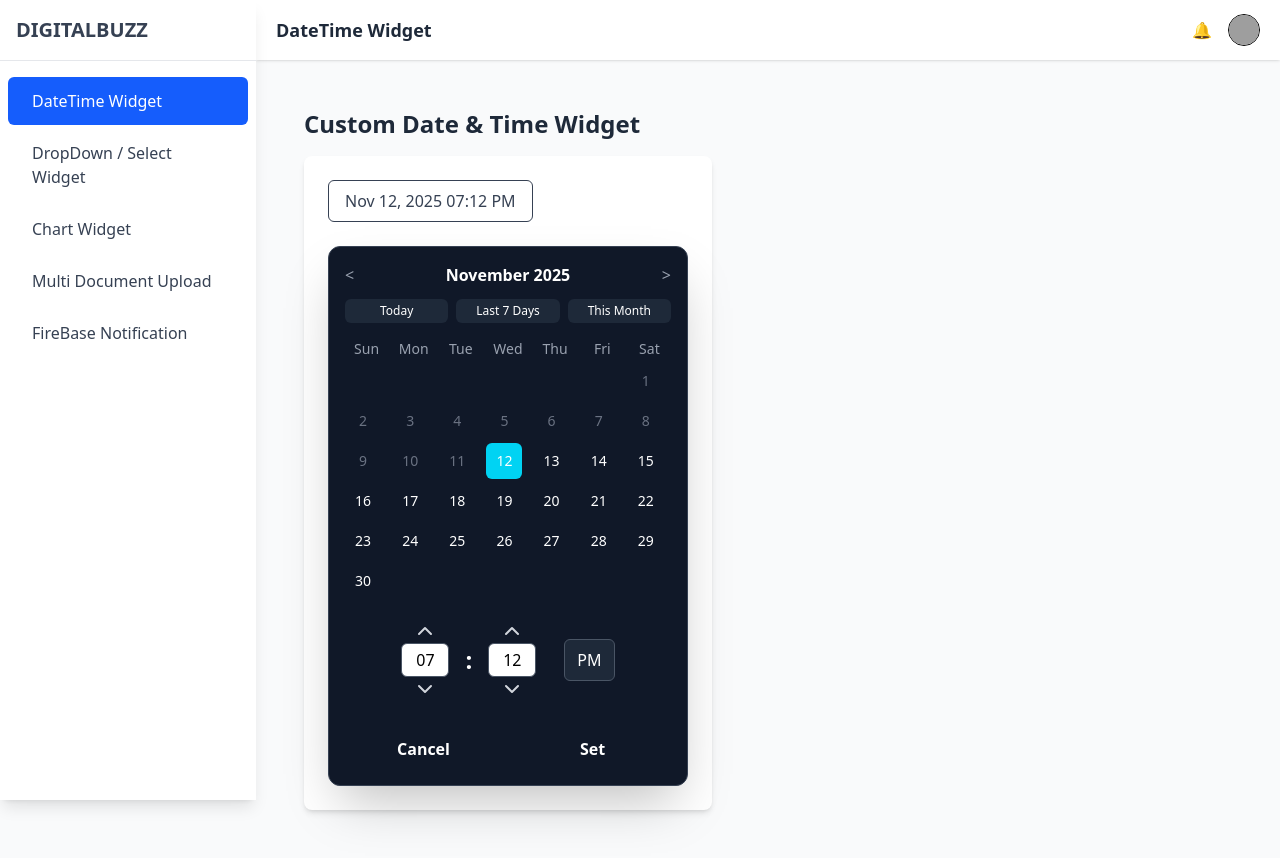
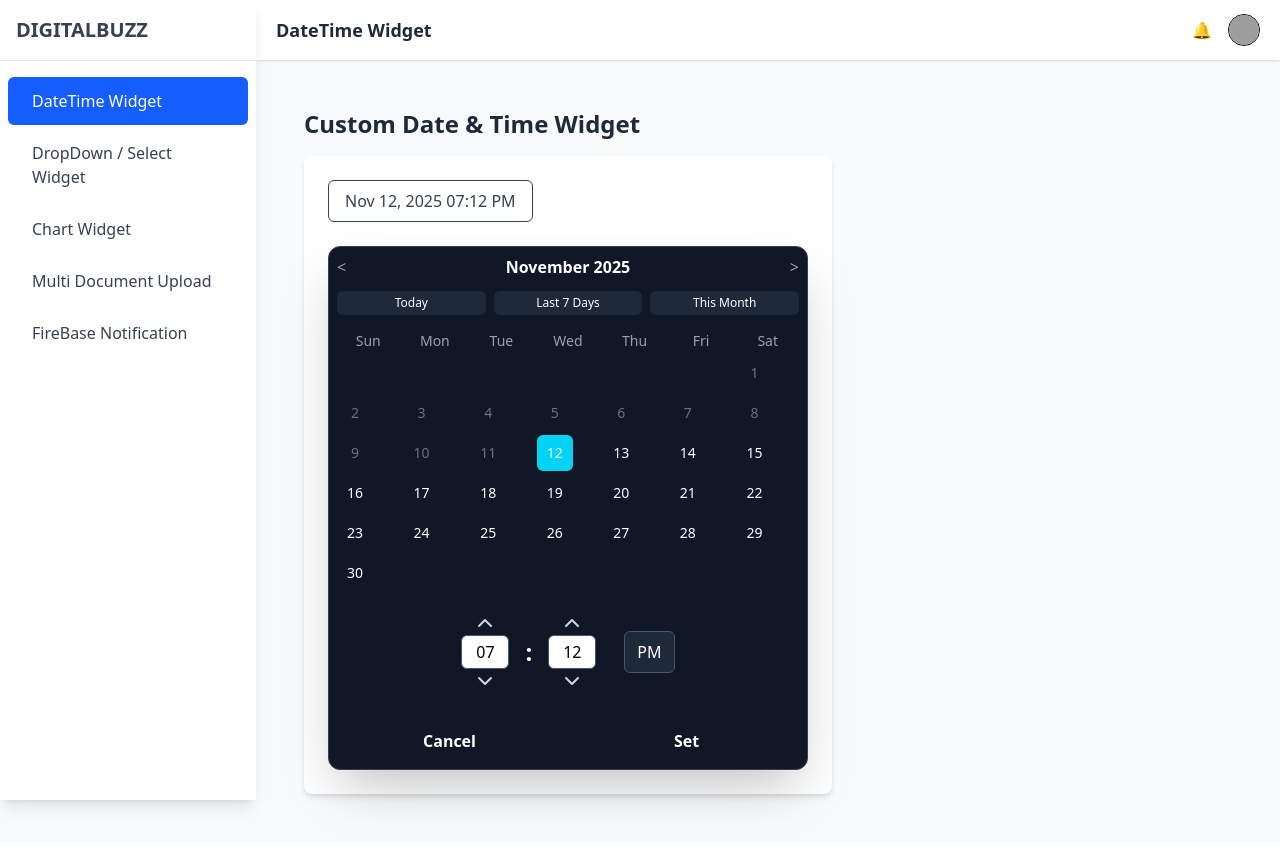
Before and after one commit to Pawangirde/DigitalBuzzTask, a React (Vite) app: page / in a window 1280 px wide. Built offline with nearby package versions, Linux system fonts and the light colour scheme; no server answers; grey boxes are pictures that could not be loaded.

Commit message:
added all component

```diff
--- a/src/components/ReUseDateTimePicker/CustomDateTimePicker.jsx
+++ b/src/components/ReUseDateTimePicker/CustomDateTimePicker.jsx
@@ -64,7 +64,7 @@ export default function CustomDateTimePicker({ onSet, onCancel }) {
 
       {/* Popup */}
       {show && (
-        <div className="flex-1 mt-3 sm:mt-6 bg-gray-900 border border-gray-700 shadow-2xl rounded-xl p-4 w-auto sm:w-90 z-50 text-white">
+        <div className="mt-3 sm:mt-6 bg-gray-900 border border-gray-700 shadow-2xl rounded-xl p-2 sm:w-120 text-white">
           {/* Header */}
           <div className="flex justify-between items-center mb-3">
             <button
```
